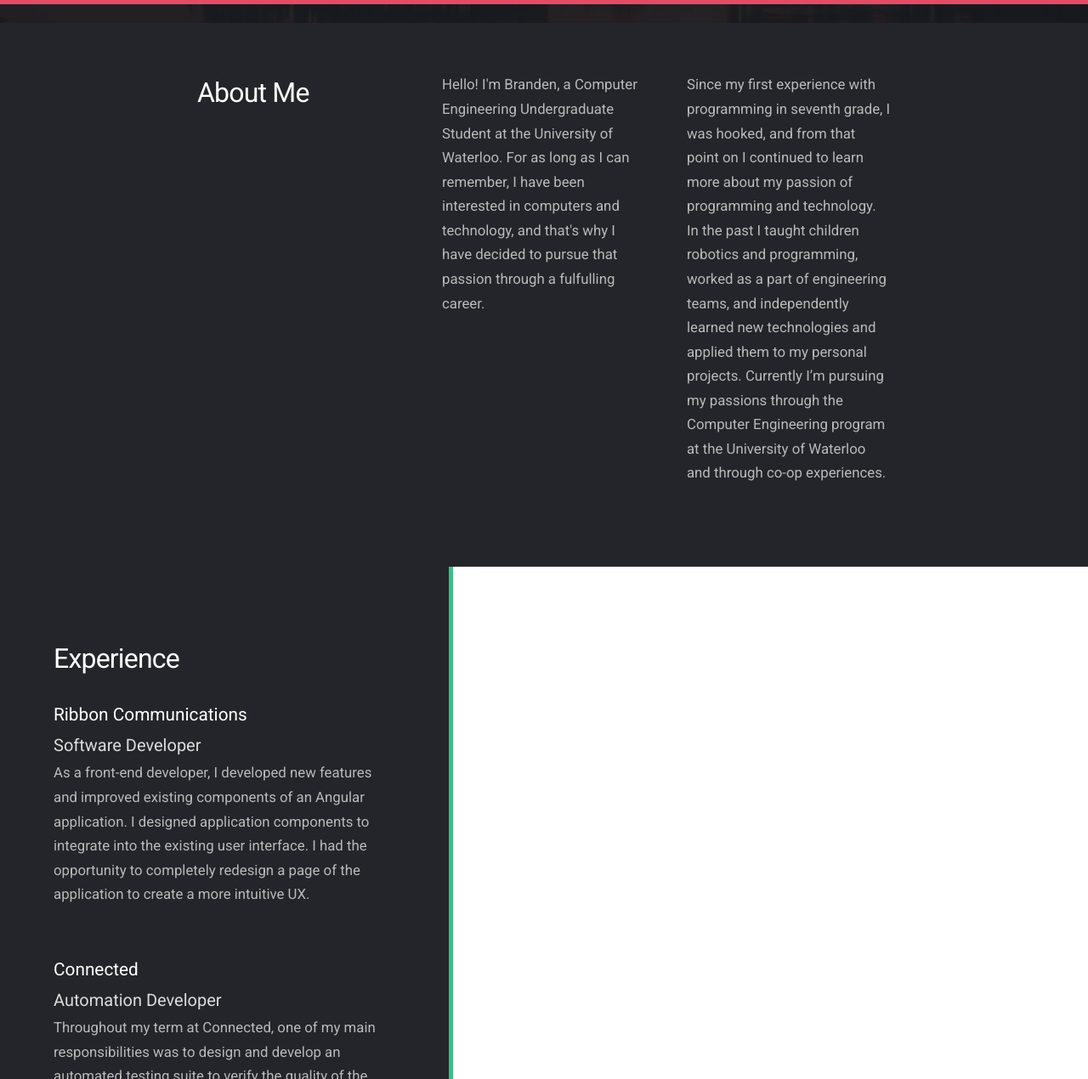
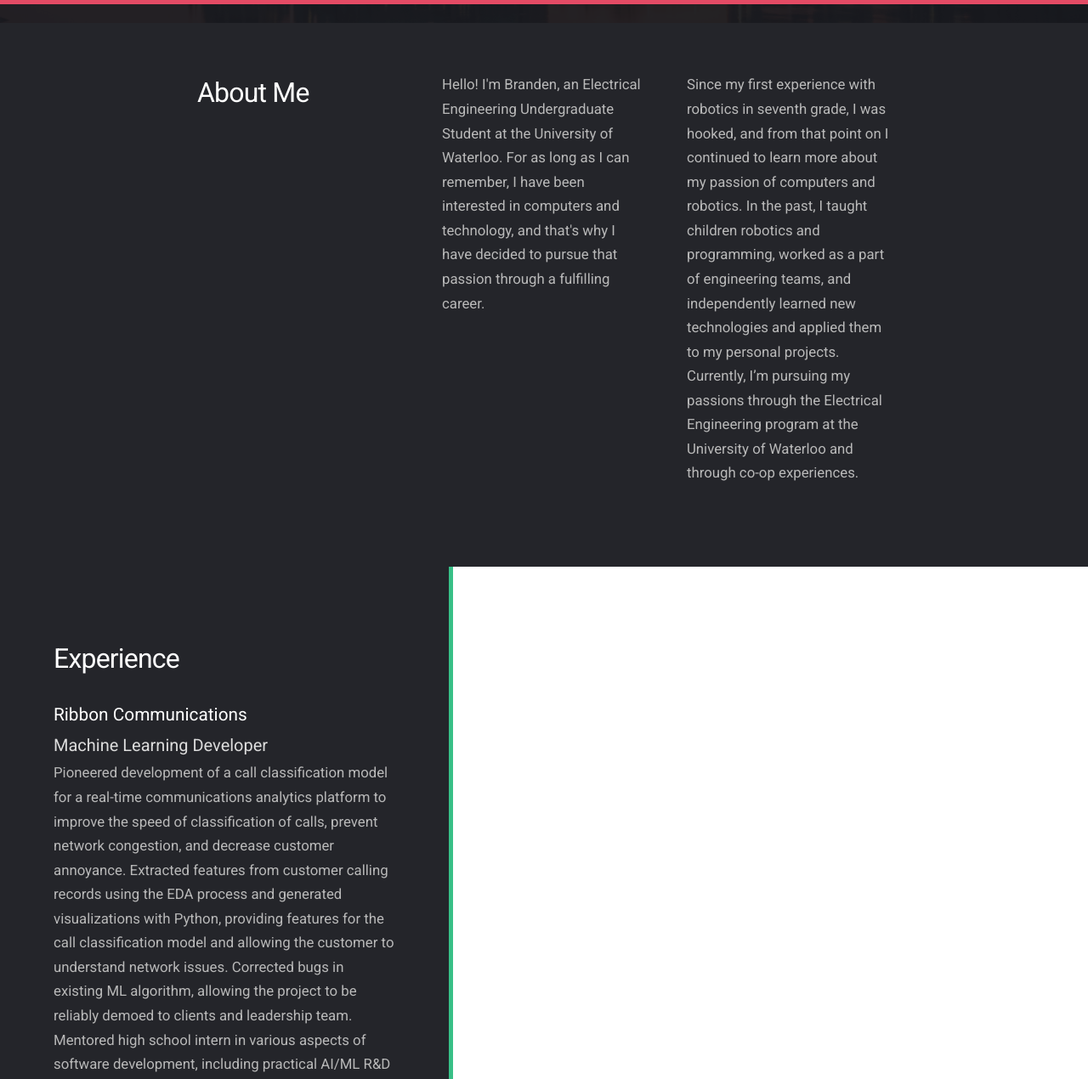
Before and after one commit to LiskB/New-Personal-Website, a website: page index.html in a window 1280 px wide. Shown: the part 933-2203 px from the top of the page at 85% size. Drawn offline with Linux system fonts and the light colour scheme.

Commit message:
Term-ly update

```diff
--- a/index.html
+++ b/index.html
@@ -45,12 +45,12 @@
                         <h2>About Me</h2>
                     </div>
                     <div class="col-12 col-md-4 px-4">
-                        <p>Hello! I'm Branden, a Computer Engineering Undergraduate Student at the University
+                        <p>Hello! I'm Branden, an Electrical Engineering Undergraduate Student at the University
                             of Waterloo. For as long as I can remember, I have been interested in computers and technology,
-                            and that's why I have decided to pursue that passion through a fulfulling career. </p>
+                            and that's why I have decided to pursue that passion through a fulfilling career. </p>
                     </div>
                     <div class="col-12 col-md-4 px-4">
-                        <p>Since my first experience with programming in seventh grade, I was hooked, and from that point on I continued to learn more about my passion of programming and technology. In the past I taught children robotics and programming, worked as a part of engineering teams, and independently learned new technologies and applied them to my personal projects. Currently I’m pursuing my passions through the Computer Engineering program at the University of Waterloo and through co-op experiences.</p>
+                        <p>Since my first experience with robotics in seventh grade, I was hooked, and from that point on I continued to learn more about my passion of computers and robotics. In the past, I taught children robotics and programming, worked as a part of engineering teams, and independently learned new technologies and applied them to my personal projects. Currently, I’m pursuing my passions through the Electrical Engineering program at the University of Waterloo and through co-op experiences.</p>
                     </div>
                 </div>
             </div>
@@ -64,11 +64,14 @@
                     </div>
                     <div class="col-12 py-2">
                         <h3>Ribbon Communications</h3>
+                        <h4>Machine Learning Developer</h4>
+                        <p>Pioneered development of a call classification model for a real-time communications analytics platform to improve the speed of classification of calls, prevent network congestion, and decrease customer annoyance. Extracted features from customer calling records using the EDA process and generated visualizations with Python, providing features for the call classification model and allowing the customer to understand network issues. Corrected bugs in existing ML algorithm, allowing the project to be reliably demoed to clients and leadership team. Mentored high school intern in various aspects of software development, including practical AI/ML R&amp;D</p>
+                        <br>
                         <h4>Software Developer</h4>
-                        <p>As a front-end developer, I developed new features and improved existing components of an
+                        <p>As a front-end developer, I implemented new features and improved existing components of an
                             Angular application. I designed application components to integrate into the existing user
-                            interface. I had the opportunity to completely redesign a page of the application to create
-                            a more intuitive UX.</p>
+                            interface, ensuring a seamless user experience. I had the opportunity to completely redesign a page of the application to create
+                            a more intuitive UX. I also reviewing code and advised my team on automated testing suite architecture and best practices.</p>
                         <br>
                     </div>
                     <div class="col-12 py-2">
@@ -76,7 +79,7 @@
                         <h4>Automation Developer</h4>
                         <p>Throughout my term at Connected, one of my main responsibilities was to design and develop an
                             automated testing suite to verify the quality of the software we were producing. I also had
-                            the oppurtunity to present the progress for the sprint and demoed development work for client
+                            the opportunity to present the progress for the sprint and demoed development work for client
                             meetings and company demos. I communicated with the lead developer and project managers to give
                             project updates. I was also exposed to the agile development process and validated features in
                             an agile iterative manner.</p>
@@ -105,7 +108,7 @@
                 <h3>Connected Co-op Project</h3>
                 <p>Throughout my co-op term at Connected, I collaborated with six other co-ops to develop an Android
                 App in Kotlin. The app was intended as a tool used by speakers to help prepare for presentations, by
-                analyzing their speech and giving metrics of their performace.</p>
+                analyzing their speech and giving metrics of their performance.</p>
                 <li><a class="a-link" href="https://www.figma.com/file/FTqboWmeBBRJ2JvL9wdhYb61/Project-Apex?node-id=327%3A1873" target="_blank">See our designs on Figma</a></li>
                 <li><a class="a-link" href="https://github.com/larryzlliu/project-apex" target="_blank">Check out the project on GitHub</a></li>
                 <li><a class="a-link" href="https://www.connected.io/post/putting-the-co-op-in-cooperation" target="_blank">Read our Medium blog post</a></li>
@@ -113,21 +116,19 @@
             <div class="col-12 col-lg-4 text-center justify-content-center px-4 py-4">
                 <span class="fas fa-user project-icon pb-3"></span>
                 <h3>Personal Website</h3>
-                <p>I developed the website you are currently viewing from scratch. I took inspiration from an online
+                <p>I developed the website you are currently viewing from scratch. I took inspiration from an existing
                         design and re-created it. I incorporated mobile-first and responsive design by using Bootstrap.</p>
             </div>
         </div>
 
-<!--
         <div class="row red-background py-6 px-3">
             <div class="col-12 text-center">
-                <h2>I'm currently looking for a co-op placement for the summer of 2020.</h2>
+                <h2>I'm currently looking for a co-op placement for the winter of 2021.</h2>
             </div>
             <div class="col-12 text-center">
                 <h3>If you are hiring, please <a class="a-inline" href="mailto:balisk@edu.uwaterloo.ca">get in touch!</a></h3>
             </div>
         </div>
--->
 
 
         <div class="row dark-background justify-content-center px-3 py-6">
@@ -140,9 +141,11 @@
             <div class="col-12 text-center pt-4">
                 <p>© Branden Lisk. All rights reserved.</p>
             </div>
+<!--
             <div class="col-12 text-center">
                 <p><a class="a-footer" href="https://liskb.github.io/Old-Personal-Portfolio/" target="_blank">View old website</a></p>
             </div>
+-->
         </div>
     </div>
 
```
